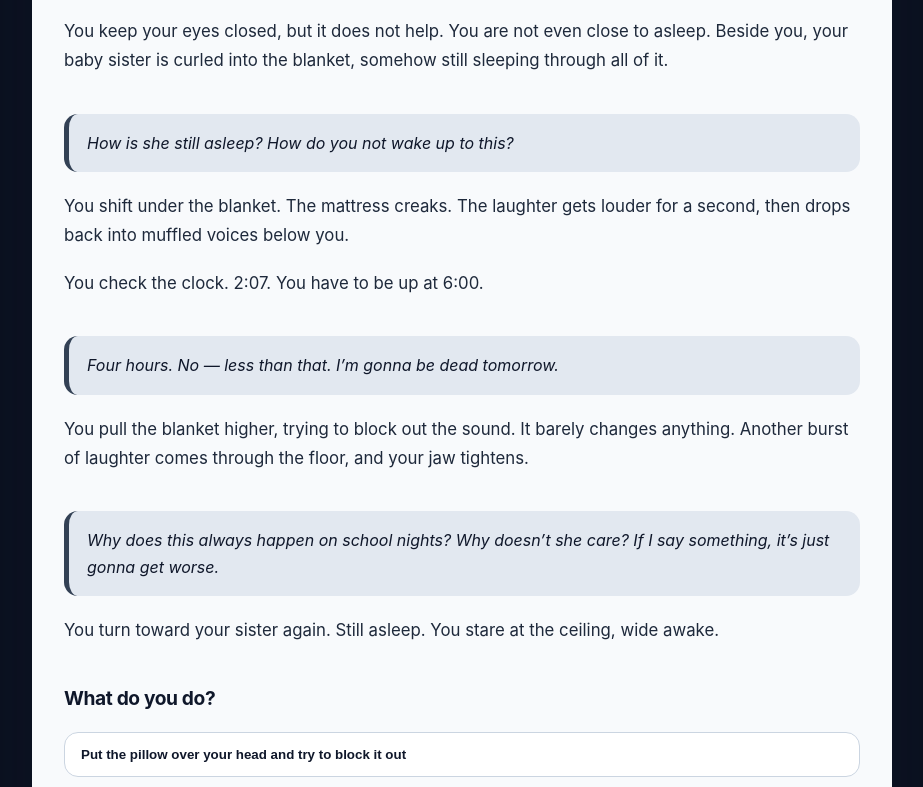
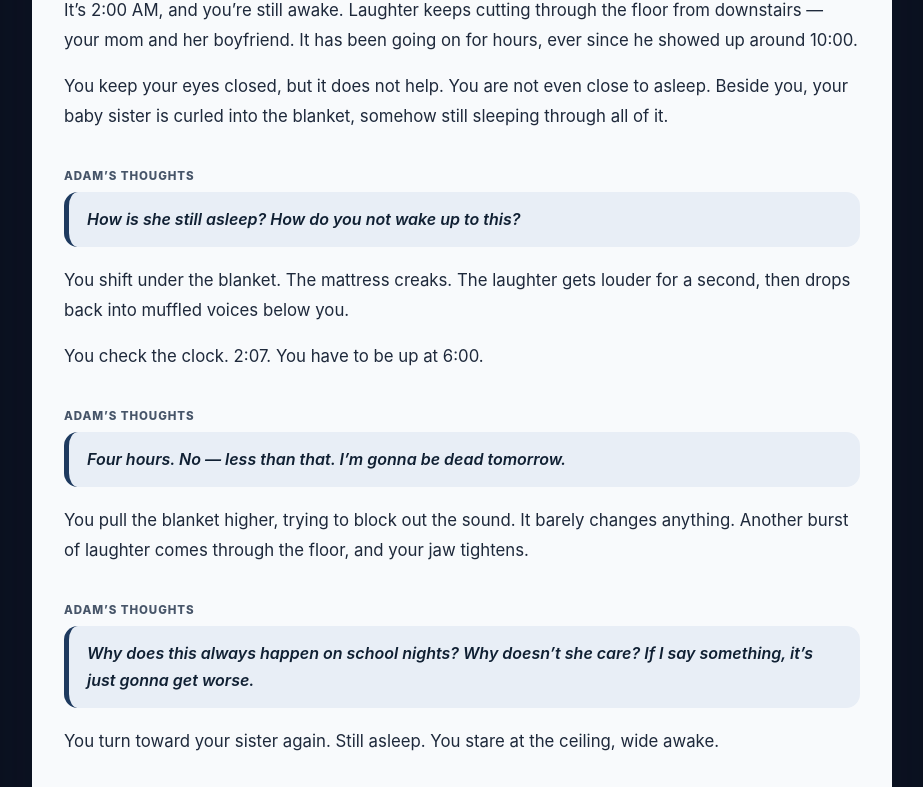
Before and after one commit to DrRobF/rob-furman-portfolio, a Next.js app: page /day-in-the-life-urban-student in a window 1280 px wide. Shown: the part 349-1136 px from the top of the page, without its empty margins (178-1101 px from the left). Built offline with nearby package versions, Linux system fonts and the light colour scheme.

Commit message:
Improve urban student scene visual hierarchy

```diff
--- a/app/day-in-the-life-urban-student/page.js
+++ b/app/day-in-the-life-urban-student/page.js
@@ -170,7 +170,10 @@ const sceneById = Object.fromEntries(urbanStudentScenes.map((scene) => [scene.id
 const renderBlocks = (blocks) =>
   blocks.map((block, index) =>
     block.type === 'thought' ? (
-      <aside key={`${block.type}-${index}`} className="thought-card">{block.text}</aside>
+      <aside key={`${block.type}-${index}`} className="thought-wrap">
+        <p className="thought-label">Adam’s thoughts</p>
+        <div className="thought-card">{block.text}</div>
+      </aside>
     ) : (
       <p key={`${block.type}-${index}`} className="paragraph-card">{block.text}</p>
     )
@@ -213,10 +216,12 @@ export default function DayInTheLifeUrbanStudentPage() {
             <p>Scene {scene.sceneNumber} of {scene.totalScenes}</p>
           </header>
 
+          <p className="section-label">The Moment</p>
           <div className="scene-content">{renderBlocks(introBlocks)}</div>
 
           {!selectedChoice ? (
             <div className="choices-section">
+              <p className="section-label">Your Choice</p>
               <h2>{scene.question}</h2>
               <div className="button-group">
                 {scene.choices.map((choice) => (
@@ -226,6 +231,7 @@ export default function DayInTheLifeUrbanStudentPage() {
             </div>
           ) : (
             <section className="result-section">
+              <p className="section-label">Your Choice</p>
               <p className="selected-pill">You chose: {selectedChoice.label}</p>
               <div className="result-card">
                 <h2>{selectedChoice.resultTitle}</h2>
@@ -244,14 +250,17 @@ export default function DayInTheLifeUrbanStudentPage() {
         .scene-header p { margin: 0; color: #334155; }
         .scene-header h1 { margin: 0.35rem 0; font-size: clamp(1.5rem, 2.8vw, 2.2rem); }
         .scene-content { display: grid; }
-        .paragraph-card { margin: 0 0 18px; color: #1e293b; font-size: 1.05rem; line-height: 1.75; }
-        .thought-card { background: #e2e8f0; color: #0f172a; border-left: 5px solid #334155; font-style: italic; border-radius: 14px; padding: 16px 18px; margin: 20px 0; line-height: 1.65; }
+        .section-label { margin: 0 0 10px; font-size: 0.74rem; text-transform: uppercase; letter-spacing: 0.08em; color: #475569; font-weight: 800; }
+        .paragraph-card { margin: 0 0 16px; color: #1e293b; font-size: 1.05rem; line-height: 1.8; }
+        .thought-wrap { margin: 18px 0; }
+        .thought-label { margin: 0 0 6px; font-size: 0.72rem; text-transform: uppercase; letter-spacing: 0.08em; color: #475569; font-style: normal; font-weight: 800; }
+        .thought-card { background: #e8eef6; border-left: 5px solid #1e3a5f; color: #102033; font-style: italic; font-weight: 600; border-radius: 14px; padding: 14px 18px; margin: 0; line-height: 1.7; }
         .choices-section h2, .result-card h2 { margin: 0 0 0.75rem; font-size: 1.2rem; }
         .button-group { display: grid; gap: 0; }
         button { display: block; width: 100%; background: #ffffff; color: #0f172a; border: 1px solid #cbd5e1; border-radius: 14px; padding: 14px 16px; margin-top: 10px; text-align: left; font-weight: 600; cursor: pointer; }
         button:hover { background: #f1f5f9; border-color: #64748b; }
         .selected-pill { margin: 0 0 14px; display: inline-block; background: #334155; color: #ffffff; border-radius: 999px; padding: 8px 12px; }
-        .result-card { margin-top: 18px; background: #f8fafc; border: 1px solid #cbd5e1; border-radius: 18px; padding: 22px; }
+        .result-card { margin-top: 18px; background: #ffffff; border: 1px solid #cbd5e1; border-radius: 18px; padding: 22px; box-shadow: 0 10px 30px rgba(15, 23, 42, 0.08); }
         .continue-button { margin-top: 20px; text-align: center; background: #0f172a; color: #ffffff; border-radius: 14px; padding: 14px 18px; font-weight: 700; }
       `}</style>
     </main>
```
